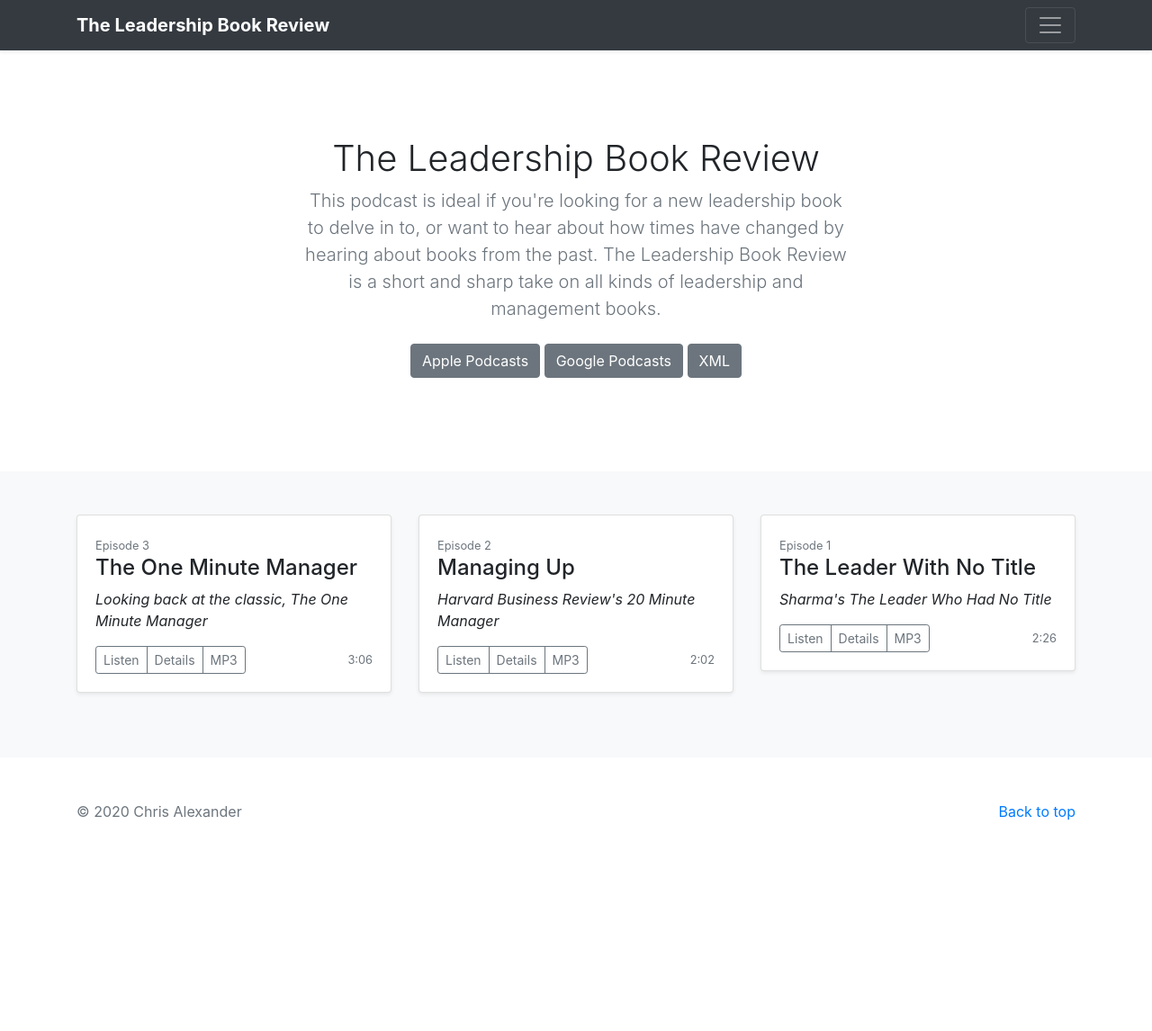
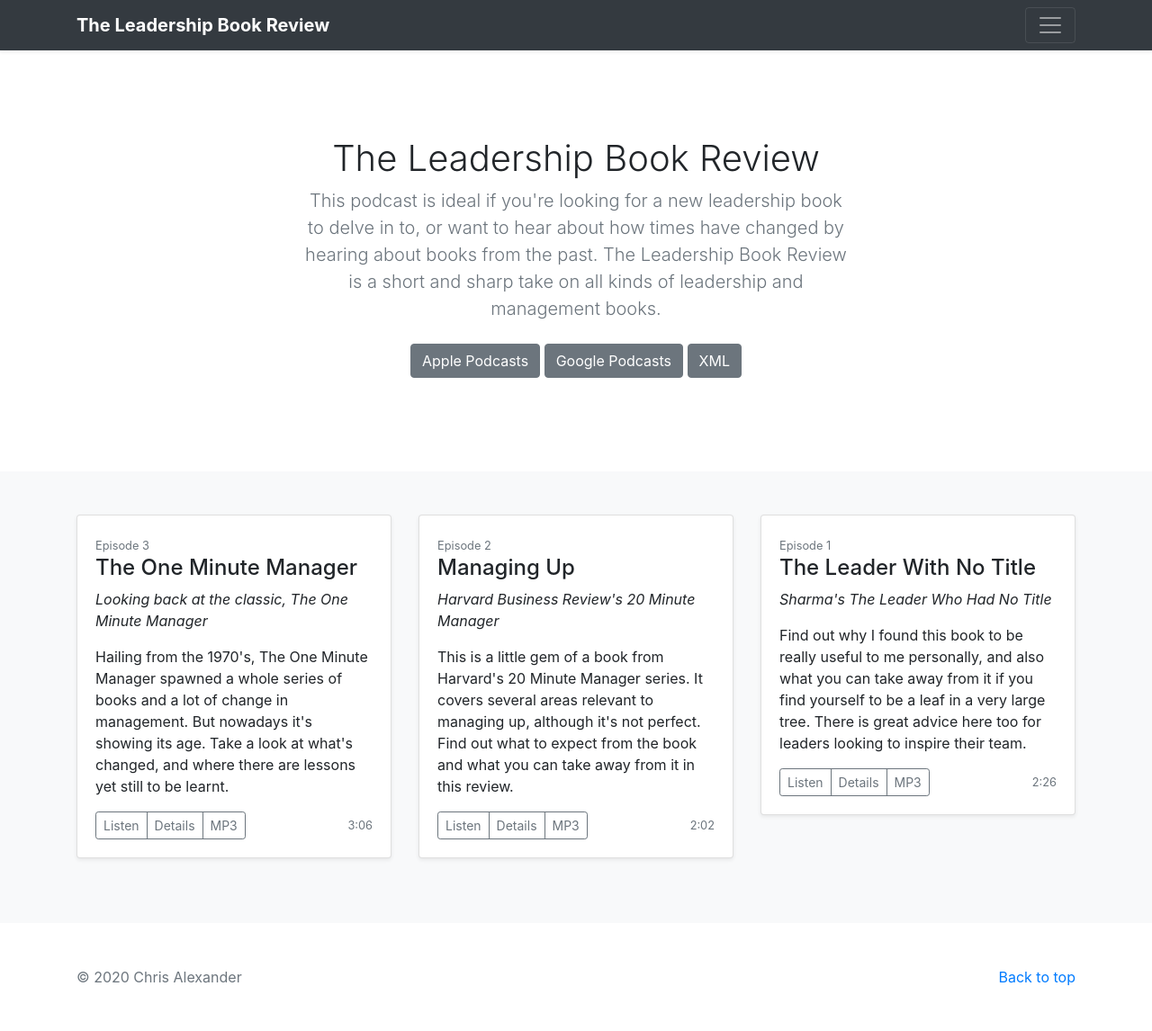
Before and after one commit to leadership-book-review/podcast, a Jekyll site: the page built from index.html, in a window 1280 px wide. Shown: the whole page at 90% size. Built offline with Jekyll 4.4.1, drawn with Linux system fonts in a browser that asks for light colours; the list of posts is cut into pages by our own code; before the commit the page ends 962 px from its top, so only the background shows below that.

Commit message:
Episode descriptions

```diff
--- a/_posts/2020/2020-06-24-ep1.md
+++ b/_posts/2020/2020-06-24-ep1.md
@@ -5,6 +5,7 @@ slug: "1"
 explicit: false
 author: "Chris Alexander"
 summary: "Sharma's The Leader Who Had No Title"
+description: "Find out why I found this book to be really useful to me personally, and also what you can take away from it if you find yourself to be a leaf in a very large tree. There is great advice here too for leaders looking to inspire their team."
 has_image: false
 duration: "2:26"
 length: 4933125
--- a/_posts/2020/2020-06-25-ep2.md
+++ b/_posts/2020/2020-06-25-ep2.md
@@ -5,6 +5,7 @@ slug: "2"
 explicit: false
 author: "Chris Alexander"
 summary: "Harvard Business Review's 20 Minute Manager"
+description: "This is a little gem of a book from Harvard's 20 Minute Manager series. It covers several areas relevant to managing up, although it's not perfect. Find out what to expect from the book and what you can take away from it in this review."
 has_image: false
 duration: "2:02"
 length: 4078180
--- a/_posts/2020/2020-06-26-ep3.md
+++ b/_posts/2020/2020-06-26-ep3.md
@@ -5,6 +5,7 @@ slug: "3"
 explicit: false
 author: "Chris Alexander"
 summary: "Looking back at the classic, The One Minute Manager"
+description: "Hailing from the 1970's, The One Minute Manager spawned a whole series of books and a lot of change in management. But nowadays it's showing its age. Take a look at what's changed, and where there are lessons yet still to be learnt."
 has_image: false
 duration: "3:06"
 length: 6227666
```
